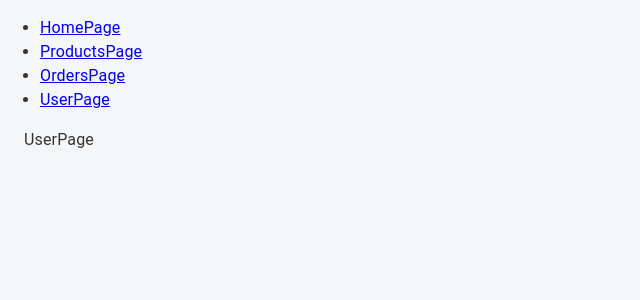
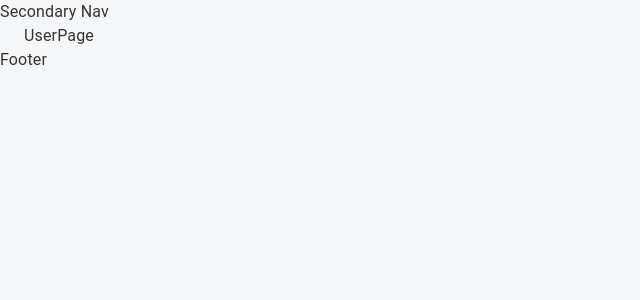
Before and after one commit to Rosuljon/burak-react, a React (Create React App) app: page /member-page in a window 1280 px wide. Shown: the top 300 px of the page, without its empty margins (0-640 px from the left). Built offline with nearby package versions, Linux system fonts and the light colour scheme.

Commit message:
feat: organize header and footer components

```diff
--- a/src/app/App.tsx
+++ b/src/app/App.tsx
@@ -1,36 +1,25 @@
 import React from "react";
 import "../css/app.css";
-import { Box, Button, Container, Stack, Typography } from "@mui/material";
-// import { RippleBadge } from "./MaterialTheme/styled";
-import { Link, Route, Switch } from "react-router-dom";
+// import { Box, Button, Container, Stack, Typography } from "@mui/material";
+import { Route, Switch, useLocation } from "react-router-dom";
 import { HomePage, ProductsPage, OrdersPage, UserPage } from "./screens";
+import { HomeNavbar } from "./components/headers/HomeNavbar";
+import { SecondaryNavbar } from "./components/headers/SecondaryNavbar";
+import { Footer } from "./components/footer";
 
 function App() {
+  const location = useLocation();
   return (
-    <div>
-      <nav>
-        <ul>
-          <li>
-            <Link to="/">HomePage</Link>
-          </li>
-          <li>
-            <Link to="/products">ProductsPage</Link>
-          </li>
-          <li>
-            <Link to="/orders">OrdersPage</Link>
-          </li>
-          <li>
-            <Link to="/member-page">UserPage</Link>
-          </li>
-        </ul>
-      </nav>
+    <>
+      {location.pathname === "/" ? <HomeNavbar /> : <SecondaryNavbar />}
       <Switch>
         <Route exact path="/" component={HomePage} />
         <Route path="/products" component={ProductsPage} />
         <Route path="/orders" component={OrdersPage} />
         <Route path="/member-page" component={UserPage} />
       </Switch>
-    </div>
+      <Footer />
+    </>
   );
 }
 
--- /dev/null
+++ b/src/app/components/footer/index.tsx
@@ -0,0 +1,3 @@
+export const Footer = () => {
+  return <div>Footer</div>;
+};
--- /dev/null
+++ b/src/app/components/headers/HomeNavbar.tsx
@@ -0,0 +1,3 @@
+export const HomeNavbar = () => {
+  return <div>Home Nav</div>;
+};
--- /dev/null
+++ b/src/app/components/headers/SecondaryNavbar.tsx
@@ -0,0 +1,3 @@
+export const SecondaryNavbar = () => {
+  return <div>Secondary Nav</div>;
+};
```
